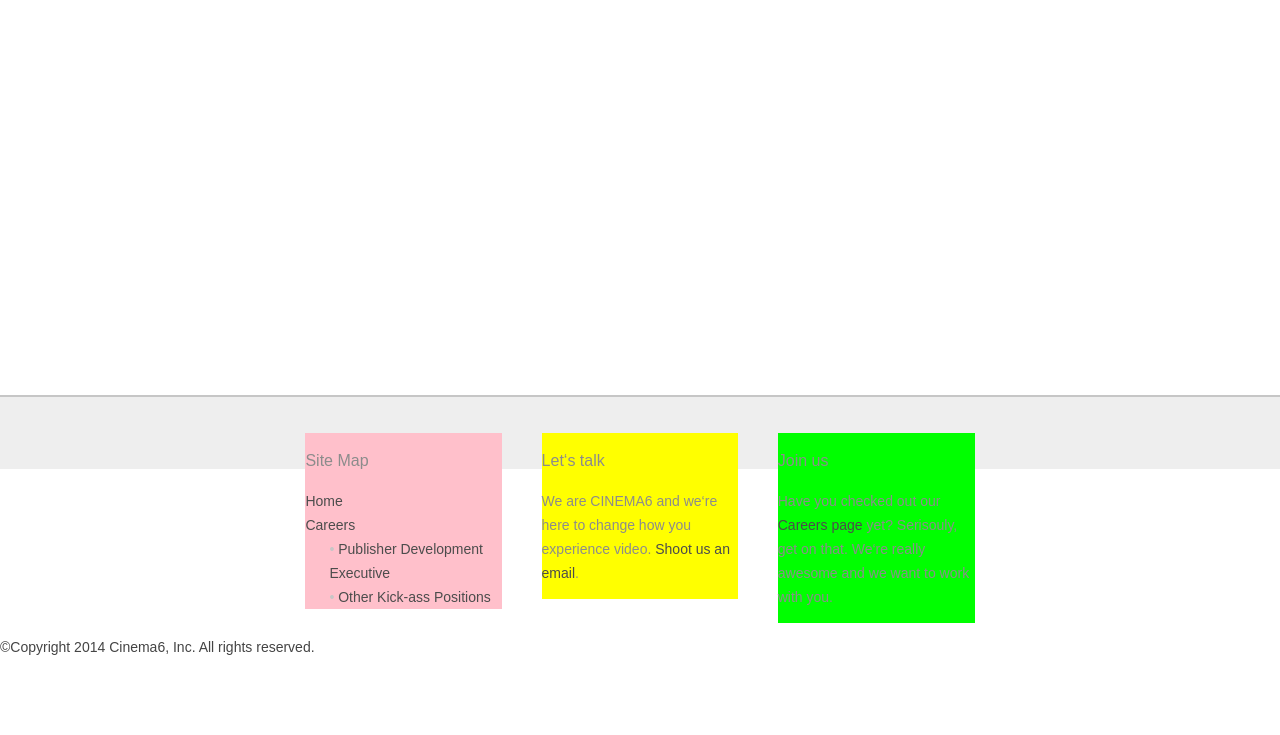
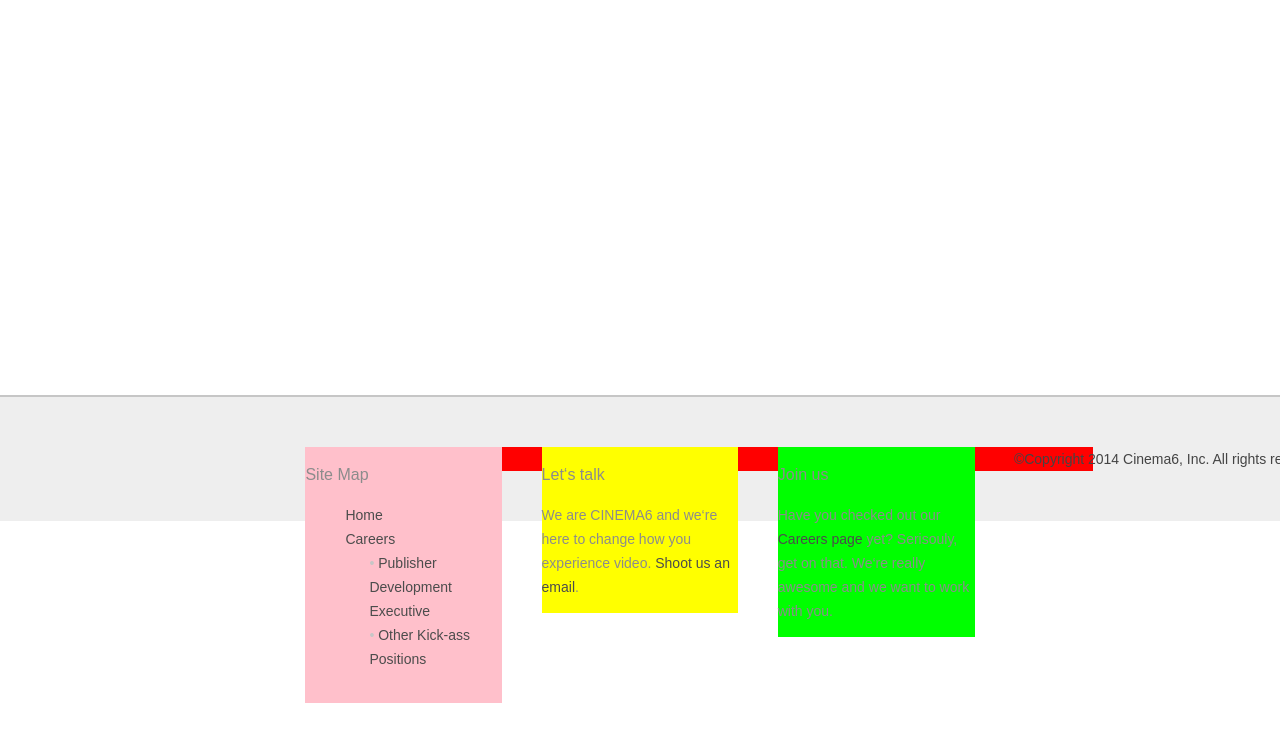
Before and after one commit to cinema6/site, a plain HTML site: page index.html in a window 1280 px wide. Shown: the part 491-1226 px from the top of the page. Before the commit the page ends 1146 px from the top, so only its background shows below. Drawn offline with nearby package versions, Linux system fonts and the light colour scheme; a script that the page names is missing; a web font is replaced by a local one.

Commit message:
HTML clean up. Need to figure out several bugs still.

```diff
--- a/css/splash.css
+++ b/css/splash.css
@@ -34,10 +34,12 @@
     c6-splash classes
     ========================================================================== */
     .splash__group {
+
         position: absolute; font-size: 1em; width: 100%; overflow-x: hidden;
         font-family: 'MuseoSans', Arial, Helvetica, sans-serif; font-weight:100; color:#444;
         border-top: 4px solid #2074c9;
         background: url(../img/branching-bg.png) #fff no-repeat 50% 7.375rem;
+        background-color: #fff;
     }
         .c6-logo__img {
             margin: 3em 0 0; width: 9.625rem;
@@ -220,12 +222,12 @@
     }
 
     .footer__group {
-        height:100%; /*background: center 100% repeat-y url(../img/grid.png) #fff;*/
+         /*background: center 100% repeat-y url(../img/grid.png) #fff;*/
         background-color:#eeeeee; border-top: 0.125rem solid #c6c6c6; font-size:14px; /* 1em */
         margin:24.875rem 0 0 0; padding:2.25rem 19.25%; line-height:1.5rem; /* line-height:24px */
     }
         .footer__container {
-           max-width:100rem; width:100%; padding-left:7.5%;
+           max-width:100rem; width:100%; height:100%; padding-left:7.5%;
         }
             .footer__siteMap {
                 width:25%; min-width:9rem; margin:0 5% 2rem 0; padding:0; float:left; background-color:pink;
@@ -236,9 +238,7 @@
             .footer__careers {
                 width:25%; min-width:9rem; margin:0 5% 2rem 0; padding:0; float:left; background-color:lime;
             }
-                .footer__title {
-                    list-style:none;
-                }
+
                 .footer__header {
                     color:#8c8c8c; font-size:1rem;
                     font-family: 'MuseoSans', Arial, Helvetica, sans-serif; font-weight:300;
@@ -253,7 +253,7 @@
                     .footer__link {
                         color:#4c4c4c; font-size:1em;
                         font-family: 'MuseoSans', Arial, Helvetica, sans-serif; font-weight:500;
-                        text-decoration: none;
+                        text-decoration: none; white-space:normal;
                     }
                     .footer__link:hover {
                         color:#4c4c4c; text-decoration:underline;
@@ -267,7 +267,7 @@
                         }
 
             .footer__legalCopy {
-                font-size:0.875rem; text-align:center; position:absolute; bottom:0; white-space:nowrap;
+                font-size:0.875rem; text-align:center; white-space:nowrap; background-color:red;
             }
 
     @media screen and (min-width: 470px) and (max-width: 1016px) {
@@ -308,6 +308,6 @@
             margin:12.4375rem 0;
         }
         .footer__legalCopy {
-            margin-top:1rem; font-size:0.75rem; line-height:1.5em;
+            margin-top:1rem; font-size:0.75rem; line-height:1.5em; white-space:normal;
         }
     }
--- a/index.html
+++ b/index.html
@@ -56,34 +56,41 @@
         </article>
         <footer class="footer__group">
             <div class="footer__container">
-                <ul class="footer__siteMap">
-                    <li class="footer__title"><h3 class="footer__header">Site Map</li>
+                <nav class="footer__siteMap">
+                    <h3 class="footer__header">Site Map</h3>
+                    <ul>
                         <li class="siteMap__list">
                             <a href="google.com" class="footer__link">Home</a>
                         </li>
+
+                        <a href="google.com" class="footer__link">Careers</a>
                         <li class="siteMap__list">
-                        <a href="google.com" class="footer__link">Careers</a>
+                            <ul class="footer__siteMap">
                                 <li class="siteMap__subList">
                                     <a class="footer__link">Publisher Development Executive</a>
                                 </li>
                                 <li class="siteMap__subList">
                                     <a class="footer__link">Other Kick-ass Positions</a>
                                 </li>
+                            </ul>
                         </li>
                     </ul>
+                </nav>
                 <section class="footer__contact">
-                    <span class="footer__title"><h3 class="footer__header">Let&lsquo;s talk</h3></span>
+                    <h3 class="footer__header">Let&lsquo;s talk</h3>
                     <p class="footer__copy">We are CINEMA6 and we&lsquo;re here to change how you experience video. <a href="mailto:info@cinema6.com" class="footer__link" title="Email us at info@cinema6.com">Shoot us an email</a>.</p>
                 </section>
                 <section class="footer__careers">
-                    <span class="footer__title"><h3 class="footer__header">Join us</h3></span>
+                    <div class="footer__title">
+                        <h3 class="footer__header">Join us</h3>
+                    </div>
                     <p class="footer__copy">Have you checked out our <a class="footer__link">Careers page</a> yet? Serisouly, get on that. We&lsquo;re really awesome and we want to work with you.</p>
                 </section>
-
+                <p class="footer__legalCopy">&copy;Copyright 2014 Cinema6, Inc. All rights reserved.</p>
             </div>
 
         </footer>
-        <div class="footer__legalCopy">&copy;Copyright 2014 Cinema6, Inc. All rights reserved.</div>
+
     </div>
     <script src="js/init.js"></script>
 </body>
```
Lines whose indentation alone changed are shown as unchanged.
